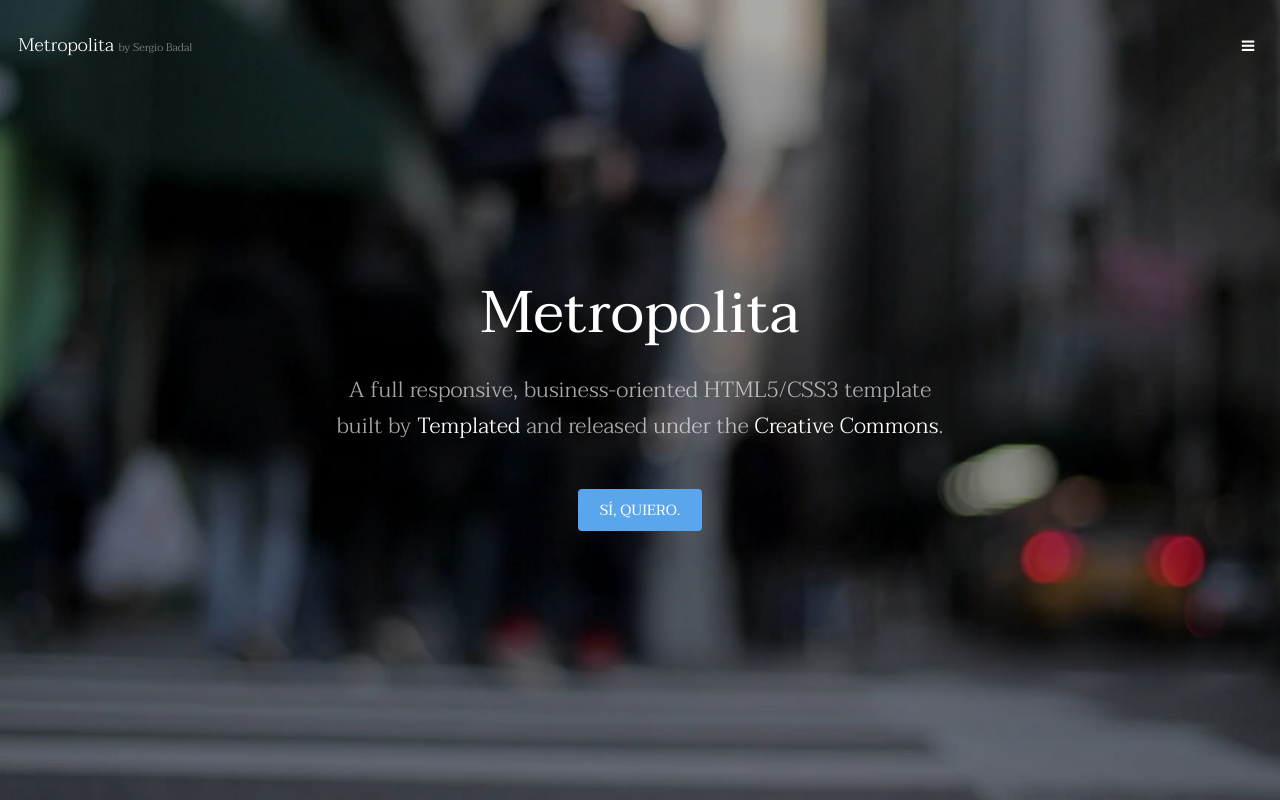
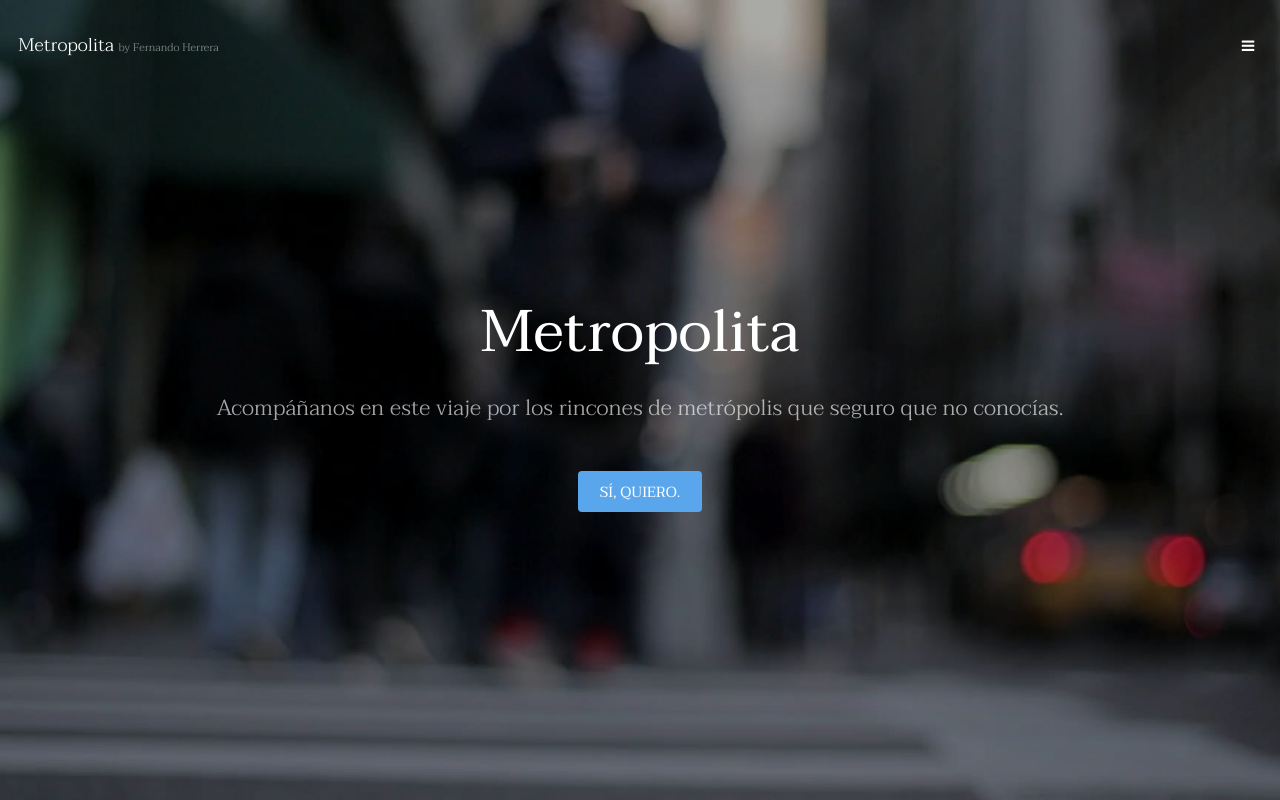
Before and after one commit to Ferherapa/04_REP_METROPOLITA, a plain HTML site: page index.html in a window 1280 px wide. Shown: the top 800 px of the page. Drawn offline with Linux system fonts and the light colour scheme.

Commit message:
frase bajo el h1 por FRAN

```diff
--- a/index.html
+++ b/index.html
@@ -6,7 +6,7 @@
 -->
 <html>
 	<head>
-		<title>Metropolita by Sergio Badal</title>
+		<title>Metropolita by Fernando Herrera</title>
 		<meta charset="utf-8" />
 		<meta name="viewport" content="width=device-width, initial-scale=1" />
 		<link rel="stylesheet" href="assets/css/main.css" />
@@ -15,7 +15,7 @@
 
 		<!-- Header -->
 			<header id="header" class="alt">
-				<div class="logo"><a href="index.html">Metropolita <span>by Sergio Badal</span></a></div>
+				<div class="logo"><a href="index.html">Metropolita <span>by Fernando Herrera</span></a></div>
 				<a href="#menu" class="toggle"><span>Menu</span></a>
 			</header>
 
@@ -37,8 +37,7 @@
 			<section id="banner" data-video="images/banner">
 				<div class="inner">
 					<h1>Metropolita</h1>
-					<p>A full responsive, business-oriented HTML5/CSS3 template<br />
-					built by <a href="https://templated.co/">Templated</a> and released under the <a href="https://templated.co/license">Creative Commons</a>.</p>
+					<p>Acompáñanos en este viaje por los rincones de metrópolis que seguro que no conocías.</p>
 					<a href="#one" class="button special scrolly">Sí, quiero.</a>
 				</div>
 			</section>
@@ -194,7 +193,7 @@
 						</div>
 					</section>
 					<div class="copyright">
-						&copy; 2020 Sergio Badal para <a href="https://www.metro.travel/">METROTRAVEL.</a>
+						&copy; 2024 Fernando Herrera para <a href="https://www.metro.travel/">METROTRAVEL.</a>
 					</div>
 				</div>
 			</footer>
```
